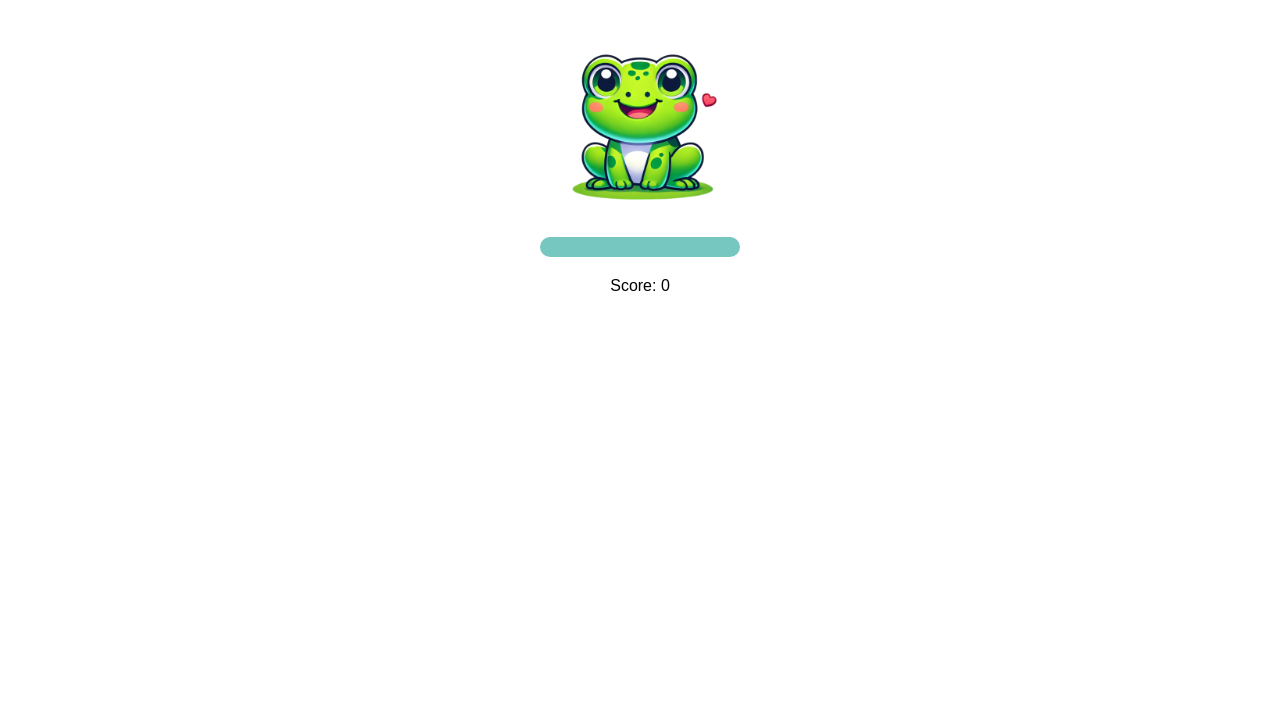
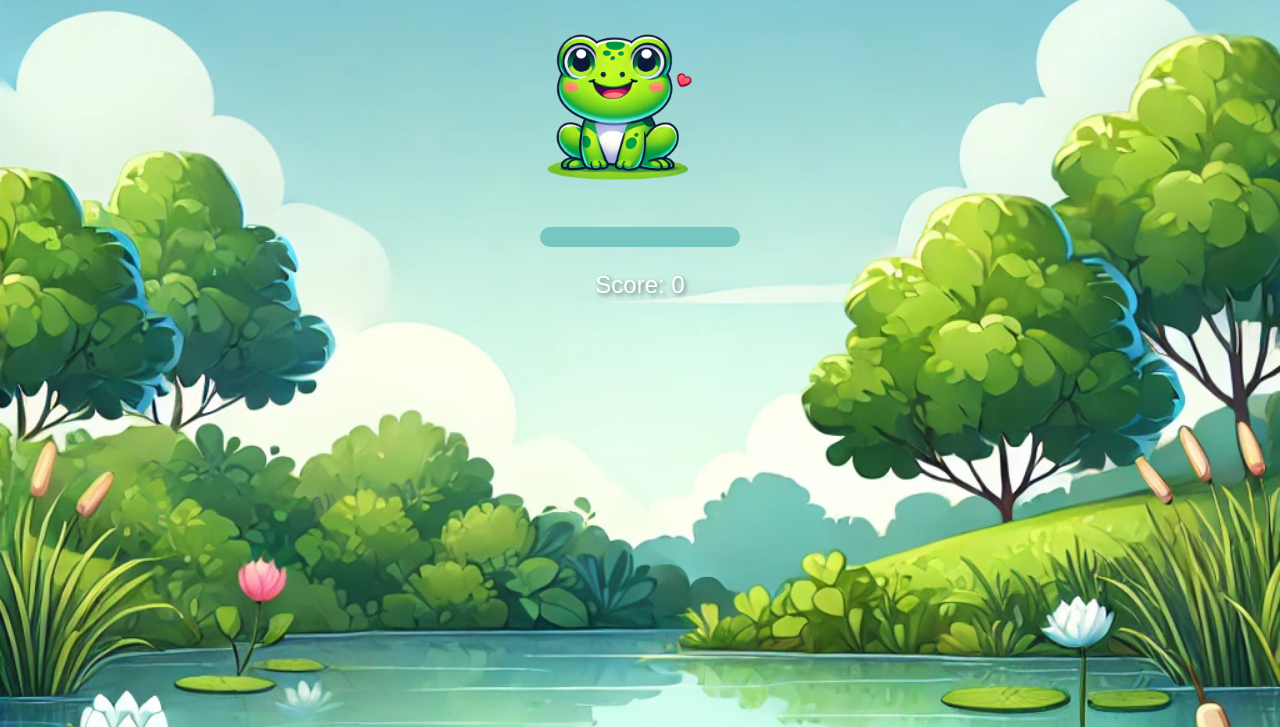
Before and after one commit to indgas/INDGASTIN, a website: page index.html in a window 1280 px wide. Shown: the part 73-800 px from the top of the page. Drawn offline with Linux system fonts and the light colour scheme.

Commit message:
style.css

```diff
--- a/style.css
+++ b/style.css
@@ -1,30 +1,64 @@
 body {
     text-align: center;
     font-family: Arial, sans-serif;
+    background-image: url('prud.png'); /* Замените на путь к вашей фотографии пруда */
+    background-size: cover;
+    background-repeat: no-repeat;
+    margin: 0;
+    padding: 0;
+    color: #fff; /* Для улучшения видимости текста на фоне */
 }
+
+#score-container {
+    margin-top: 20px;
+    position: relative;
+}
+
+#score {
+    font-size: 24px;
+    text-shadow: 2px 2px 4px rgba(0, 0, 0, 0.5); /* Добавление тени для улучшения читаемости текста */
+}
+
 #frog-container {
     position: relative;
     display: inline-block;
-    margin: 20px auto;
+    margin: 0 auto; /* Центрирование по горизонтали */
+    background-size: contain;
+    background-repeat: no-repeat;
+    width: 250px;
+    height: 250px;
 }
+
 #frog {
-    width: 200px; /* Размер лягушки (можно изменить) */
+    width: 200px;
     height: 200px;
-    background-image: url('frog.png'); /* Замените на имя вашего файла с лягушкой */
+    background-image: url('frog.png'); /* Изображение лягушки */
     background-size: cover;
     cursor: pointer;
     margin-bottom: 10px;
 }
+
 #energy-bar-container {
     width: 200px;
     height: 20px;
     background-color: #ddd;
     border-radius: 10px;
     overflow: hidden;
-    margin: 0 auto;
+    margin: 20px auto; /* Центрирование по горизонтали */
+    position: relative;
 }
+
 #energy-bar {
     width: 100%;
     height: 100%;
     background-color: #76c7c0;
 }
+
+#energy-text {
+    position: absolute;
+    right: 10px;
+    top: -25px;
+    font-size: 18px;
+    color: #fff;
+    text-shadow: 2px 2px 4px rgba(0, 0, 0, 0.5); /* Добавление тени для улучшения читаемости текста */
+}
```
